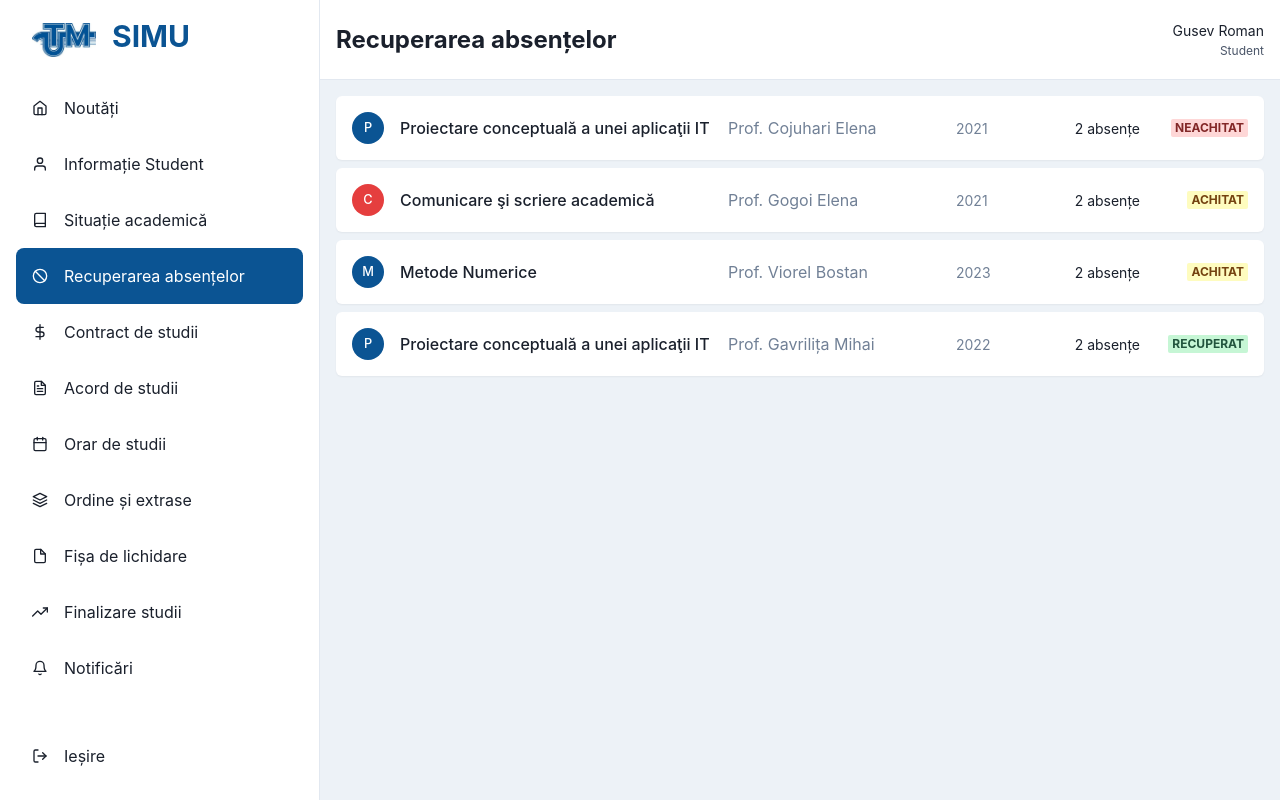
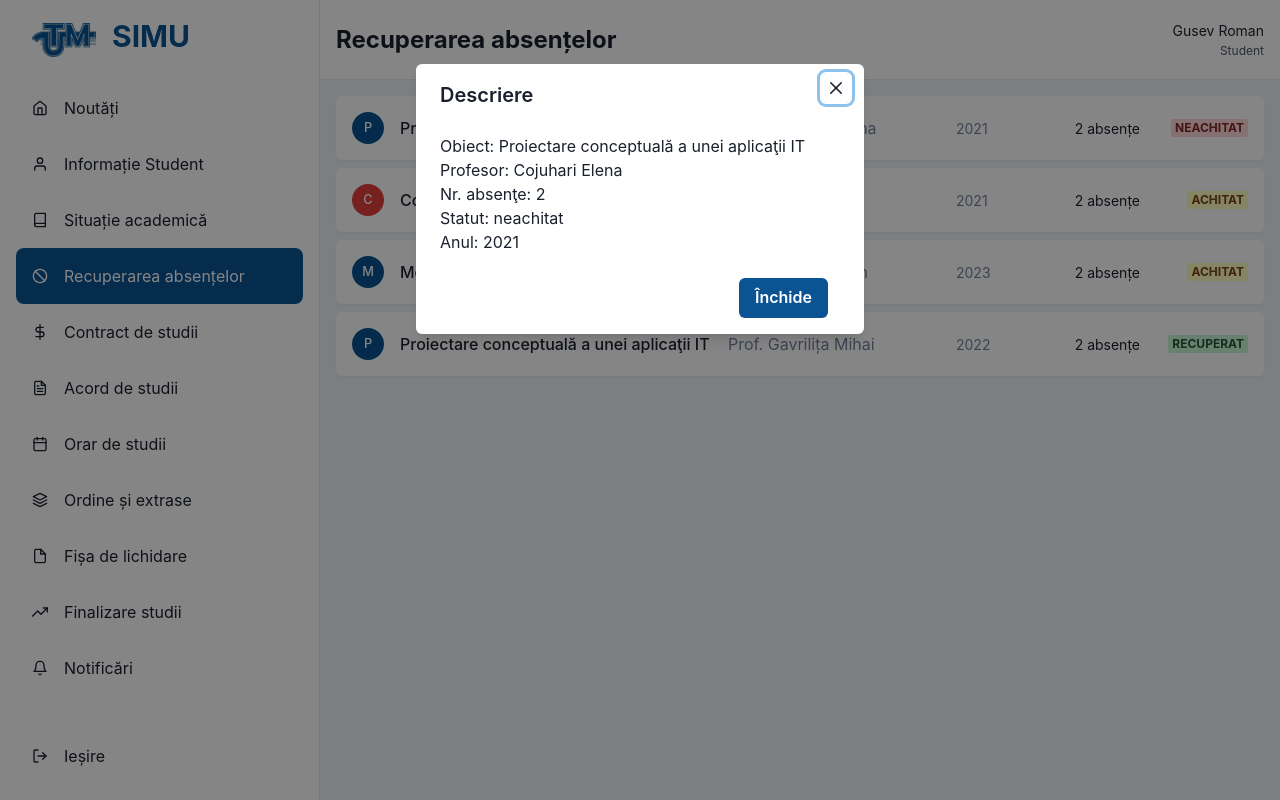
Before and after one commit to danielavornic/lab-absente, a React (Vite) app: page /absente in a window 1280 px wide. Both pictures are taken after a click on the element 800 px from the left and 128 px from the top of the page. Built offline with nearby package versions, Linux system fonts and the light colour scheme.

Commit message:
Update Student Attendance Card
Added Modal

```diff
--- a/src/components/StudentAttendenceCard.tsx
+++ b/src/components/StudentAttendenceCard.tsx
@@ -1,4 +1,5 @@
-import { Avatar, HStack, Text, Badge, Box } from "@chakra-ui/react";
+import { Avatar, HStack, Text, Badge, Box, useDisclosure, Modal, ModalBody, ModalHeader, ModalOverlay, ModalContent, Button, ModalFooter, ModalCloseButton } from "@chakra-ui/react";
+import { stubObject } from "lodash";
 import { AbsentaStatus } from "types";
 
 interface StudentAttendenceCardProps {
@@ -18,6 +19,7 @@ export const StudentAttendenceCard = ({
   year,
   isChanged,
 }: StudentAttendenceCardProps) => {
+  const { isOpen, onOpen, onClose } = useDisclosure();
   const iconLetter = subject[0].toUpperCase();
   const iconColor = isChanged ? "red.500" : "brand.500";
   const statusColorScheme =
@@ -28,6 +30,7 @@ export const StudentAttendenceCard = ({
       : "yellow";
 
   return (
+    <>
       <HStack
         spacing={4}
         boxShadow="sm"
@@ -39,6 +42,7 @@ export const StudentAttendenceCard = ({
         _hover={{
           backgroundColor: "gray.50",
         }}
+        onClick={onOpen}
       >
         <HStack spacing={4}>
           <Avatar name={iconLetter} bg={iconColor} size="sm" />
@@ -63,5 +67,29 @@ export const StudentAttendenceCard = ({
           </Box>
         </HStack>
       </HStack>
+      <Modal isOpen={isOpen} onClose={onClose}>
+      <ModalOverlay />
+        <ModalContent>
+          <ModalHeader>Descriere</ModalHeader>
+          <ModalCloseButton />
+          <ModalBody>
+            Obiect: {subject}
+            <br />
+            Profesor: {prof}
+            <br />
+            Nr. absenţe: {count}
+            <br />
+            Statut: {status}
+            <br />
+            Anul: {year}
+          </ModalBody>
+          <ModalFooter>
+            <Button colorScheme='brand' mr={3} onClick={onClose}>
+              Închide
+            </Button>
+          </ModalFooter>
+        </ModalContent>
+      </Modal>
+    </>
   );
 };
```
Lines whose indentation alone changed are shown as unchanged.
